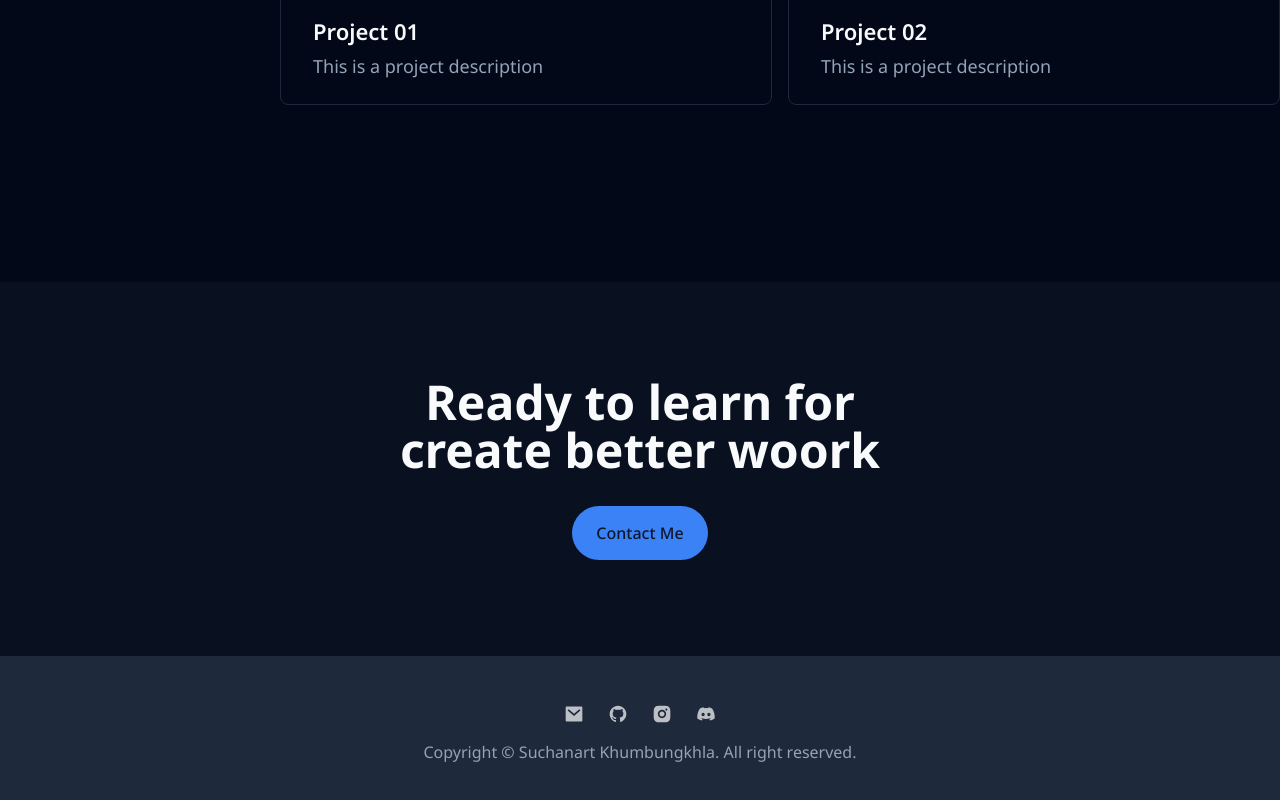
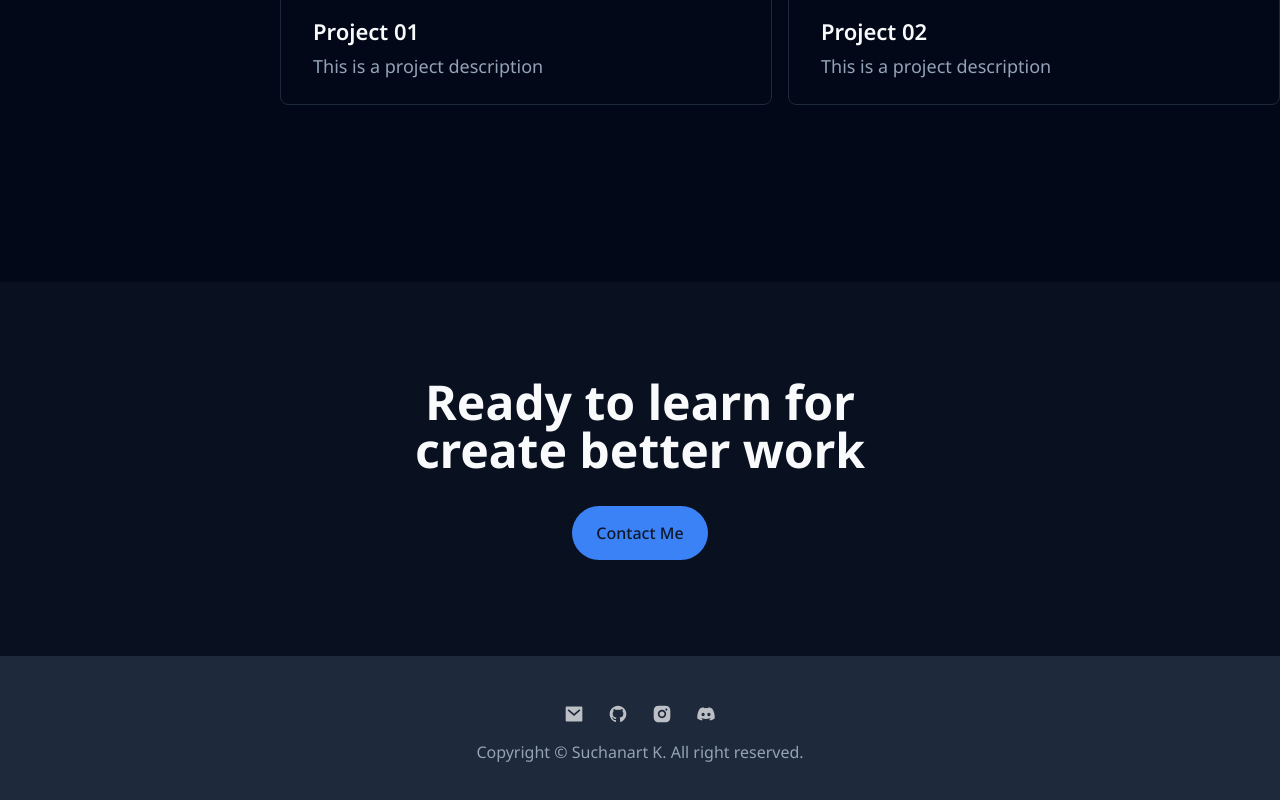
Before and after one commit to NamkheangV/MyPortfolio, a Next.js app: page / in a window 1280 px wide. Shown: the part 1930-2730 px from the top of the page. Built offline with nearby package versions, Linux system fonts and the light colour scheme.

Commit message:
Refactor(footer): change name

```diff
--- a/src/components/Footer.tsx
+++ b/src/components/Footer.tsx
@@ -15,7 +15,7 @@ const MyFooter = () => {
 
           {/* Copy right */}
           <div className="text-muted-foreground">
-            Copyright &copy; Suchanart Khumbungkhla. All right reserved.
+            Copyright &copy; Suchanart K. All right reserved.
           </div>
         </div>
       </div>
--- a/src/components/HomePage/Cta.tsx
+++ b/src/components/HomePage/Cta.tsx
@@ -7,7 +7,7 @@ const Cta = () => {
       <div className="container mx-auto">
         <div className="flex flex-col items-center">
           <h2 className="h2 max-w-xl text-center mb-8">
-            Ready to learn for create better woork
+            Ready to learn for create better work
           </h2>
           <Link href="/contact">
             <Button>Contact Me</Button>
```
